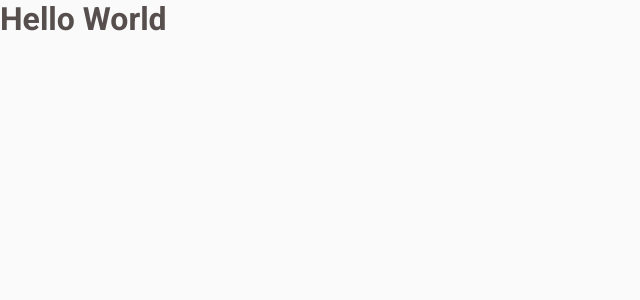
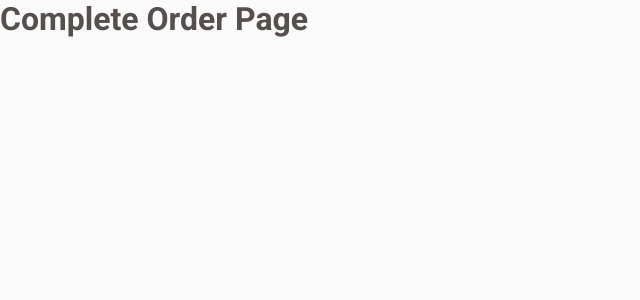
Before and after one commit to fernandobfr10/coffee-delivery, a React (Vite) app: page /complete-order in a window 1280 px wide. Shown: the top 300 px of the page, without its empty margins (0-640 px from the left). Built offline with nearby package versions, Linux system fonts and the light colour scheme.

Commit message:
config: Configure Project Routes && Default Layout

```diff
--- a/src/App.tsx
+++ b/src/App.tsx
@@ -1,12 +1,17 @@
+import { BrowserRouter } from 'react-router-dom'
 import { ThemeProvider } from 'styled-components'
+
+import { Router } from './Router'
+
 import { GlobalStyle } from './styles/global'
-
 import { defaultTheme } from './styles/theme/default'
 
 export const App = () => {
   return (
     <ThemeProvider theme={defaultTheme}>
-      <h1>Hello World</h1>
+      <BrowserRouter>
+        <Router />
+      </BrowserRouter>
       <GlobalStyle />
     </ThemeProvider>
   )
--- /dev/null
+++ b/src/Router.tsx
@@ -0,0 +1,16 @@
+import { Route, Routes } from 'react-router-dom'
+
+import { HomePage } from './pages/HomePage'
+import { CompleteOrderPage } from './pages/CompleteOrderPage'
+import { DefaultLayout } from './layouts/DefaultLayout'
+
+export const Router = () => {
+  return (
+    <Routes>
+      <Route path="/" element={<DefaultLayout />}>
+        <Route path="/" element={<HomePage />} />
+        <Route path="/complete-order" element={<CompleteOrderPage />} />
+      </Route>
+    </Routes>
+  )
+}
--- /dev/null
+++ b/src/layouts/DefaultLayout/index.tsx
@@ -0,0 +1,10 @@
+import { Outlet } from 'react-router-dom'
+import { LayoutContainer } from './styles'
+
+export const DefaultLayout = () => {
+  return (
+    <LayoutContainer>
+      <Outlet />
+    </LayoutContainer>
+  )
+}
--- /dev/null
+++ b/src/layouts/DefaultLayout/styles.ts
@@ -0,0 +1,3 @@
+import styled from 'styled-components'
+
+export const LayoutContainer = styled.div``
--- /dev/null
+++ b/src/pages/CompleteOrderPage/index.tsx
@@ -0,0 +1,7 @@
+export const CompleteOrderPage = () => {
+  return (
+    <>
+      <h1>Complete Order Page</h1>
+    </>
+  )
+}
--- /dev/null
+++ b/src/pages/HomePage/index.tsx
@@ -0,0 +1,7 @@
+export const HomePage = () => {
+  return (
+    <>
+      <h1>Home Page</h1>
+    </>
+  )
+}
```
